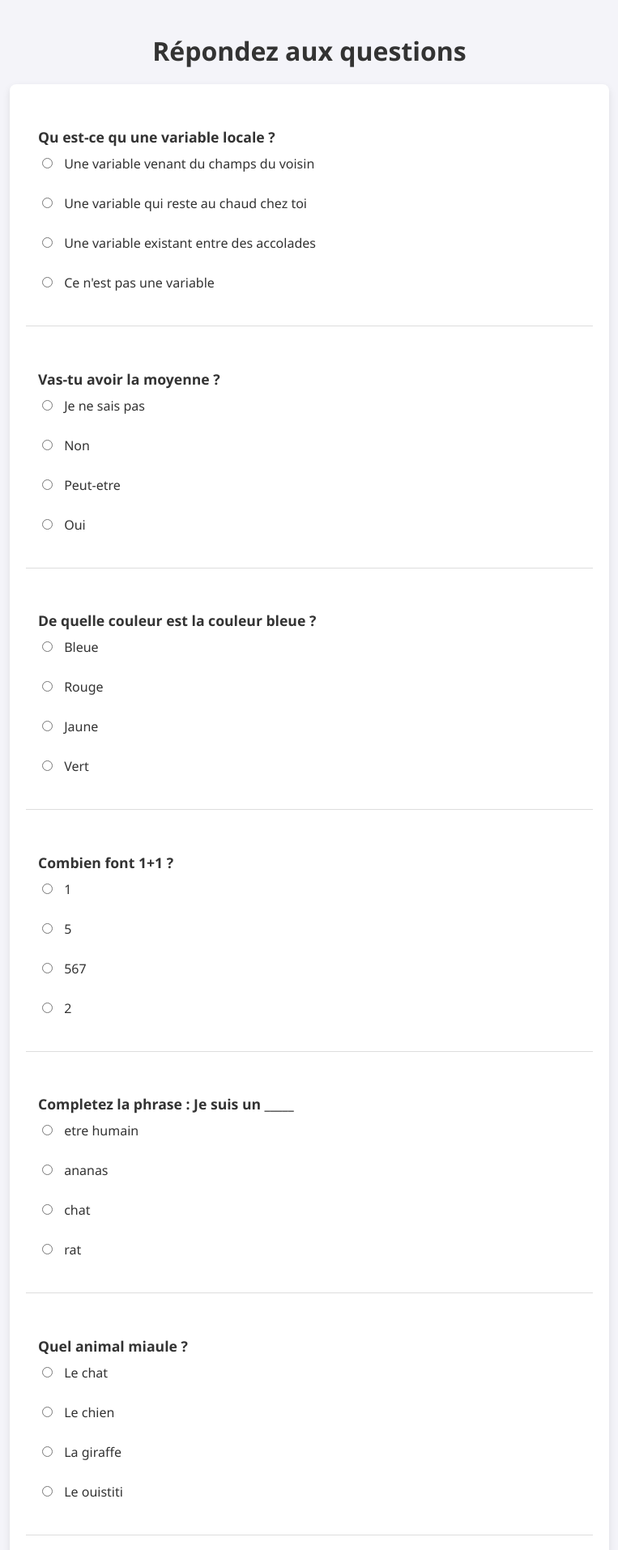
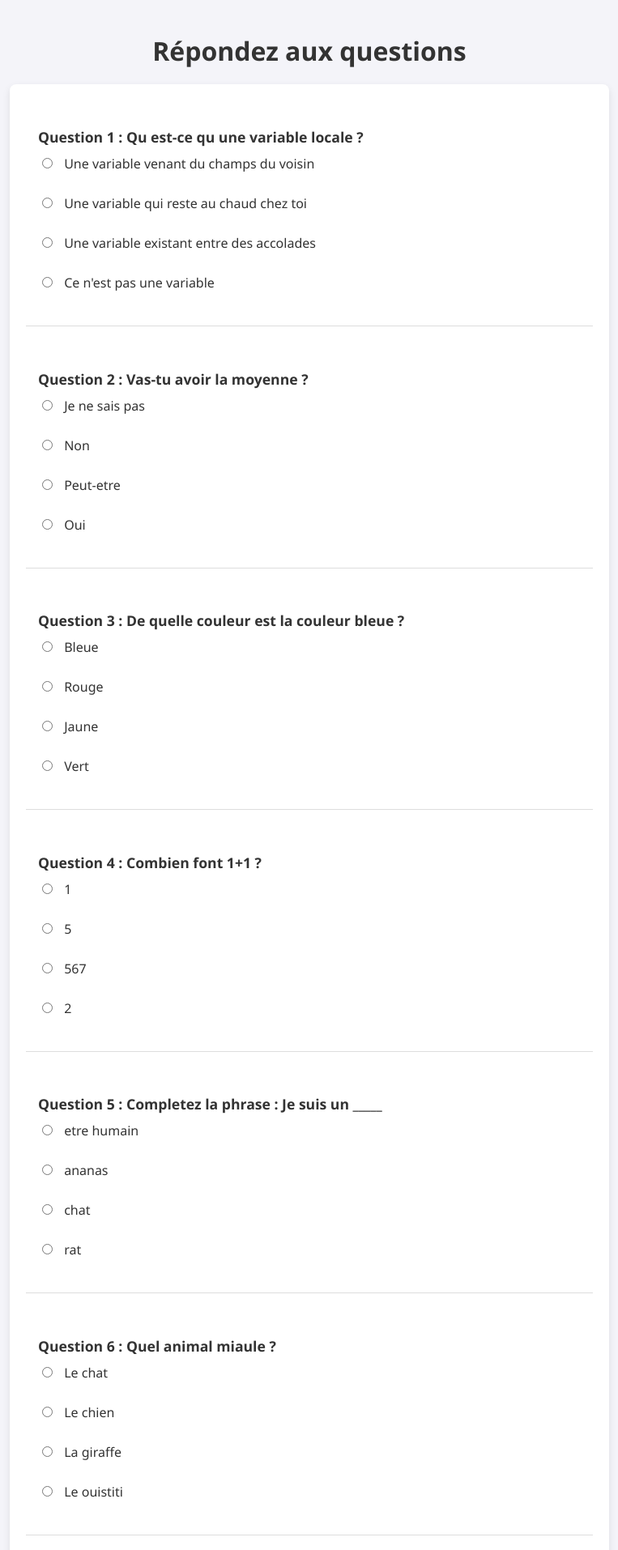
Before and after one commit to LukasMFR/qcm-sprintdev, a PHP site: page /views/quiz.php in a window 1280 px wide. Shown: the top 1914 px of the page at 81% size, without its empty margins (258-1021 px from the left). Run offline with PHP 8.4, Linux system fonts and the light colour scheme; data comes from the database, SQL or seed files in the repository.

Commit message:
Add question 1 to 10 in front of questions

```diff
--- a/views/quiz.php
+++ b/views/quiz.php
@@ -16,9 +16,11 @@ $questions = $stmt->fetchAll(PDO::FETCH_ASSOC);
 <body>
     <h1>Répondez aux questions</h1>
     <form action="results.php" method="post" onsubmit="return validateForm()">
-        <?php foreach ($questions as $question): ?>
+        <?php
+        $numero = 1; // Initialisation du numéro de question
+        foreach ($questions as $question): ?>
             <div class="question-block">
-                <p><strong><?php echo htmlspecialchars($question['libelleQ']); ?></strong></p>
+                <p><strong>Question <?php echo $numero; ?> : <?php echo htmlspecialchars($question['libelleQ']); ?></strong></p>
                 <?php
                 // Récupérer les réponses pour la question actuelle
                 $stmt = $pdo->prepare("SELECT * FROM reponses WHERE idq = ?");
@@ -31,7 +33,9 @@ $questions = $stmt->fetchAll(PDO::FETCH_ASSOC);
                     </label><br>
                 <?php endforeach; ?>
             </div>
-        <?php endforeach; ?>
+        <?php
+        $numero++; // Incrémentation du numéro de question
+        endforeach; ?>
         <button type="submit">Valider</button>
     </form>
 
```
